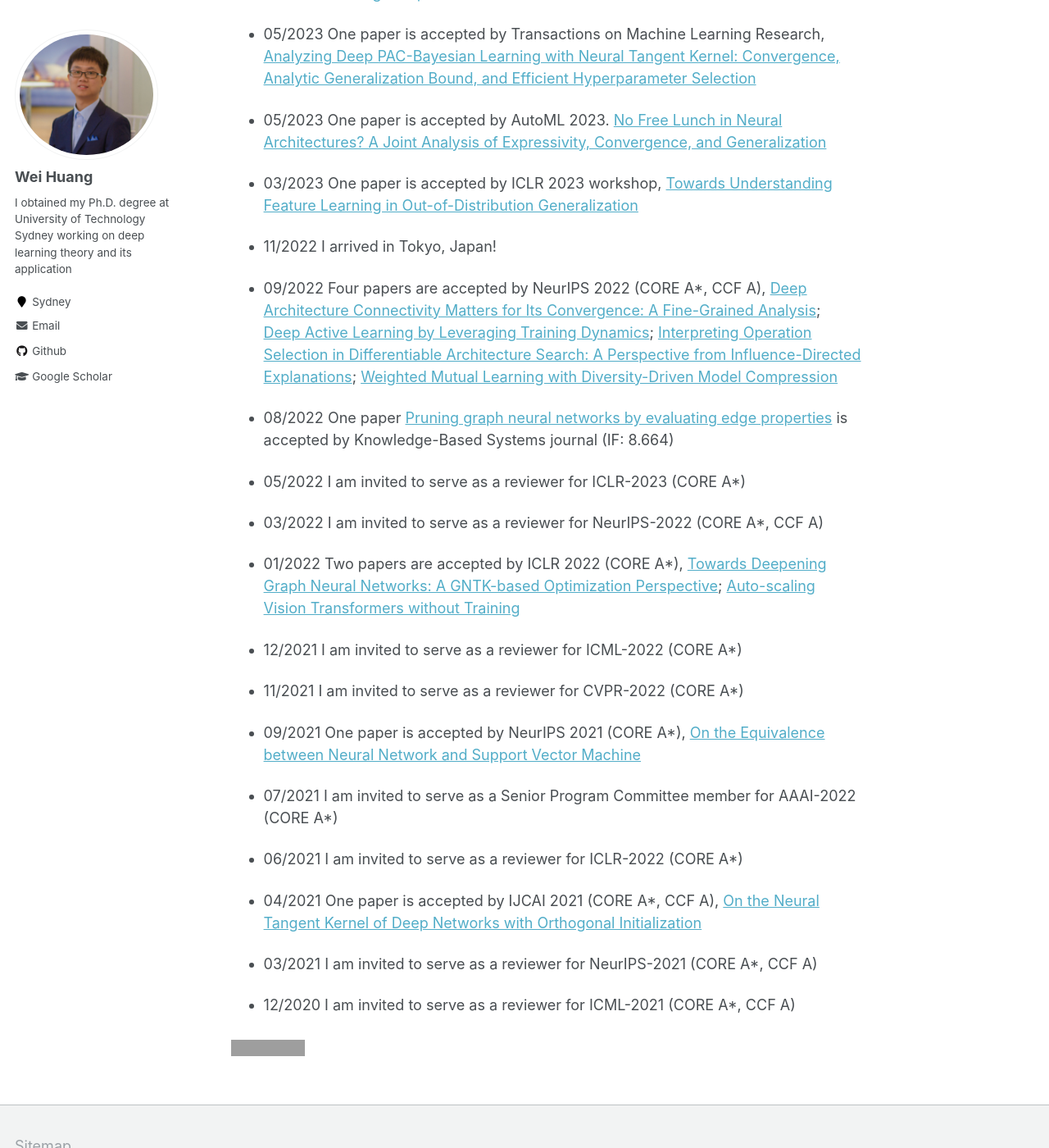
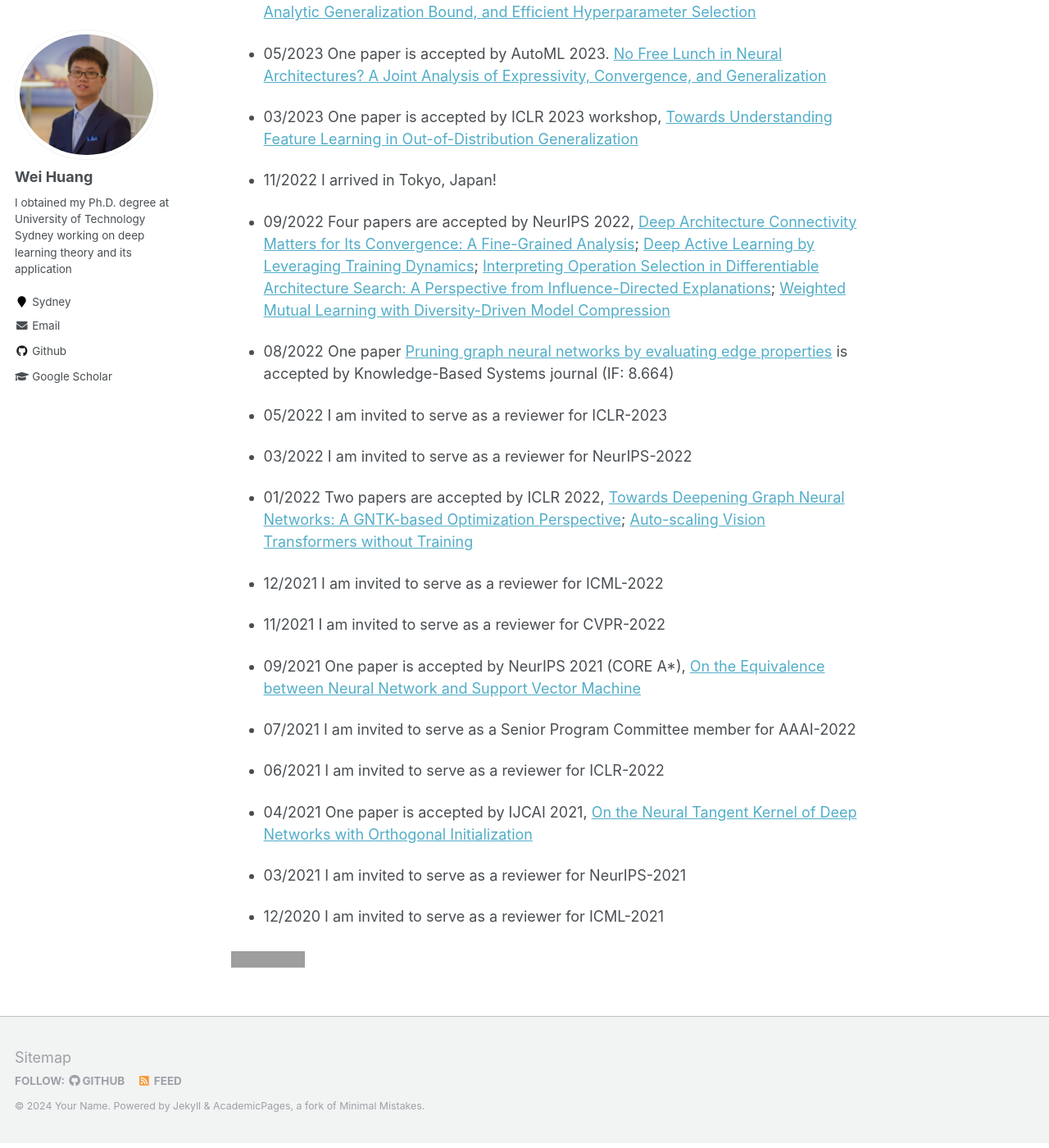
Before and after one commit to WeiHuang05/Weihuang05.github.io, a Jekyll site: the page built from index.md, in a window 1280 px wide and 1400 px high, scrolled down 2263 px. Shown: the whole window at 82% size. Built offline with Jekyll 4.4.1, drawn with Linux system fonts in a browser that asks for light colours; some of the changed text lies outside the part shown; grey boxes are pictures that could not be loaded.

Commit message:
Update index.md

```diff
--- a/index.md
+++ b/index.md
@@ -26,23 +26,23 @@ My office is located at the [University of Tokyo](https://www.u-tokyo.ac.jp/ja/i
 ### News
 
 
-* 05/2024 One paper is accepted by KDD 2024 (CORE A*, CCF A) Research Track, [The Heterophily Snowflake Hypothesis: Training and Empowering GNN for Heterophilic Graphs](https://arxiv.org/abs/2406.12539).
+* 05/2024 One paper is accepted by KDD 2024 Research Track, [The Heterophily Snowflake Hypothesis: Training and Empowering GNN for Heterophilic Graphs](https://arxiv.org/abs/2406.12539).
 
 * 05/2024 I will be attending [ICLR 2024](https://iclr.cc/) from 06/05/2024 to 12/05/2024 in Vienna. Feel free have a chat if you're there.
 
-* 05/2024 Two papers are accepted by ICML 2024 (CORE A*, CCF A). [Diffusion Models Demand Contrastive Guidance for Adversarial Purification to Advance](https://openreview.net/forum?id=2NUGeV64y2); [Provably Neural Active Learning Succeeds via Prioritizing Perplexing Samples](https://arxiv.org/pdf/2406.03944v1)
+* 05/2024 Two papers are accepted by ICML 2024. [Diffusion Models Demand Contrastive Guidance for Adversarial Purification to Advance](https://openreview.net/forum?id=2NUGeV64y2); [Provably Neural Active Learning Succeeds via Prioritizing Perplexing Samples](https://arxiv.org/pdf/2406.03944v1)
 
-* 02/2024 One paper is accepted by CVPR 2024 (CORE A*, CCF A), [Global and Local Prompts Cooperation via Optimal Transport for Federated Learning](https://arxiv.org/abs/2403.00041)
+* 02/2024 One paper is accepted by CVPR 2024, [Global and Local Prompts Cooperation via Optimal Transport for Federated Learning](https://arxiv.org/abs/2403.00041)
 
-* 01/2024 Two papers are accepted by ICLR 2024 (CORE A*), [Understanding Convergence and Generalization in Federated Learning through Feature Learning Theory](https://openreview.net/forum?id=EcetCr4trp); [Graph Lottery Ticket Automated](https://openreview.net/forum?id=nmBjBZoySX)
+* 01/2024 Two papers are accepted by ICLR 2024, [Understanding Convergence and Generalization in Federated Learning through Feature Learning Theory](https://openreview.net/forum?id=EcetCr4trp); [Graph Lottery Ticket Automated](https://openreview.net/forum?id=nmBjBZoySX)
 
 * 12/2023 I will be attending [NeurIPS 2023](https://nips.cc/) from 10/12/2023 to 17/12/2023 at the New Orleans Ernest N. Morial Convention Center. Feel free have a chat if you're there.
 
-* 12/2023 One paper is accepted by IEEE Transactions on Image Processing (CORE A*, CCF A), [DMMG: Dual Min-Max Games for Self-Supervised Skeleton-Based Action Recognition](https://ieeexplore.ieee.org/document/10348505)
+* 12/2023 One paper is accepted by IEEE Transactions on Image Processing, [DMMG: Dual Min-Max Games for Self-Supervised Skeleton-Based Action Recognition](https://ieeexplore.ieee.org/document/10348505)
 
 * 10/2023 I will be attending [IBIS2023](https://ibisml.org/ibis2023/cfp/) from 29/10/2023 to 01/11/2023 in Kitakyushu. Feel free have a chat if you're there.
 
-* 09/2023 Three papers are accepted by NeurIPS 2023 (CORE A*, CCF A), [Understanding and Improving Feature Learning for Out-of-Distribution Generalization](https://arxiv.org/abs/2304.11327); [Analyzing Generalization of Neural Networks through Loss Path Kernels](https://openreview.net/pdf?id=8Ba7VJ7xiM);  [Fed-CO_2: Cooperation of Online and Offline Models for Severe Data Heterogeneity in Federated Learning](https://arxiv.org/abs/2312.13923);
+* 09/2023 Three papers are accepted by NeurIPS 2023, [Understanding and Improving Feature Learning for Out-of-Distribution Generalization](https://arxiv.org/abs/2304.11327); [Analyzing Generalization of Neural Networks through Loss Path Kernels](https://openreview.net/pdf?id=8Ba7VJ7xiM);  [Fed-CO_2: Cooperation of Online and Offline Models for Severe Data Heterogeneity in Federated Learning](https://arxiv.org/abs/2312.13923);
 
 * 08/2023 One paper is accepted by Transactions on Machine Learning Research, [Single-Pass Contrastive Learning Can Work for Both Homophilic and Heterophilic Graph](https://openreview.net/pdf?id=244KePn09i)
 
@@ -61,30 +61,30 @@ My office is located at the [University of Tokyo](https://www.u-tokyo.ac.jp/ja/i
 
 * 11/2022 I arrived in Tokyo, Japan!
 
-* 09/2022 Four papers are accepted by NeurIPS 2022 (CORE A*, CCF A), [Deep Architecture Connectivity Matters for Its Convergence: A Fine-Grained Analysis](https://arxiv.org/abs/2205.05662); [Deep Active Learning by Leveraging Training Dynamics](https://arxiv.org/abs/2110.08611); [Interpreting Operation Selection in Differentiable Architecture Search: A Perspective from Influence-Directed Explanations](https://openreview.net/forum?id=MPARWTuMiPh); [Weighted Mutual Learning with Diversity-Driven Model Compression](https://proceedings.neurips.cc/paper_files/paper/2022/file/4b25c000967af9036fb9b207b198a626-Paper-Conference.pdf)
+* 09/2022 Four papers are accepted by NeurIPS 2022, [Deep Architecture Connectivity Matters for Its Convergence: A Fine-Grained Analysis](https://arxiv.org/abs/2205.05662); [Deep Active Learning by Leveraging Training Dynamics](https://arxiv.org/abs/2110.08611); [Interpreting Operation Selection in Differentiable Architecture Search: A Perspective from Influence-Directed Explanations](https://openreview.net/forum?id=MPARWTuMiPh); [Weighted Mutual Learning with Diversity-Driven Model Compression](https://proceedings.neurips.cc/paper_files/paper/2022/file/4b25c000967af9036fb9b207b198a626-Paper-Conference.pdf)
 
 * 08/2022 One paper [Pruning graph neural networks by evaluating edge properties](https://www.sciencedirect.com/science/article/pii/S0950705122009406) is accepted by Knowledge-Based Systems journal (IF: 8.664)
 
-* 05/2022 I am invited to serve as a reviewer for ICLR-2023 (CORE A*)
+* 05/2022 I am invited to serve as a reviewer for ICLR-2023
 
-* 03/2022 I am invited to serve as a reviewer for NeurIPS-2022 (CORE A*, CCF A)
+* 03/2022 I am invited to serve as a reviewer for NeurIPS-2022
 
-* 01/2022 Two papers are accepted by ICLR 2022 (CORE A*), [Towards Deepening Graph Neural Networks: A GNTK-based Optimization Perspective](https://arxiv.org/abs/2103.03113); [Auto-scaling Vision Transformers without Training](https://openreview.net/pdf?id=H94a1_Pyr-6)
+* 01/2022 Two papers are accepted by ICLR 2022, [Towards Deepening Graph Neural Networks: A GNTK-based Optimization Perspective](https://arxiv.org/abs/2103.03113); [Auto-scaling Vision Transformers without Training](https://openreview.net/pdf?id=H94a1_Pyr-6)
 
-* 12/2021 I am invited to serve as a reviewer for ICML-2022 (CORE A*)
+* 12/2021 I am invited to serve as a reviewer for ICML-2022
 
-* 11/2021 I am invited to serve as a reviewer for CVPR-2022 (CORE A*)
+* 11/2021 I am invited to serve as a reviewer for CVPR-2022
 
 * 09/2021 One paper is accepted by NeurIPS 2021 (CORE A*), [On the Equivalence between Neural Network and Support Vector Machine](https://arxiv.org/abs/2111.06063)
 
-* 07/2021 I am invited to serve as a Senior Program Committee member for AAAI-2022 (CORE A*)
+* 07/2021 I am invited to serve as a Senior Program Committee member for AAAI-2022
 
-* 06/2021 I am invited to serve as a reviewer for ICLR-2022 (CORE A*)
+* 06/2021 I am invited to serve as a reviewer for ICLR-2022
 
-* 04/2021 One paper is accepted by IJCAI 2021 (CORE A*, CCF A), [On the Neural Tangent Kernel of Deep Networks with Orthogonal Initialization](https://arxiv.org/abs/2004.05867)
+* 04/2021 One paper is accepted by IJCAI 2021, [On the Neural Tangent Kernel of Deep Networks with Orthogonal Initialization](https://arxiv.org/abs/2004.05867)
 
-* 03/2021 I am invited to serve as a reviewer for NeurIPS-2021 (CORE A*, CCF A)
+* 03/2021 I am invited to serve as a reviewer for NeurIPS-2021
 
-* 12/2020 I am invited to serve as a reviewer for ICML-2021 (CORE A*, CCF A)
+* 12/2020 I am invited to serve as a reviewer for ICML-2021
 
 <a href="https://clustrmaps.com/site/1bvzb"  title="Visit tracker"><img src="//www.clustrmaps.com/map_v2.png?d=2P20-QcaTNFo4oRUSbUIDNvbba1-oYtex2xzmbuuEqU&cl=ffffff" /></a>
```
Also changed, not shown: other parts of index.md (+1 -1 lines).
